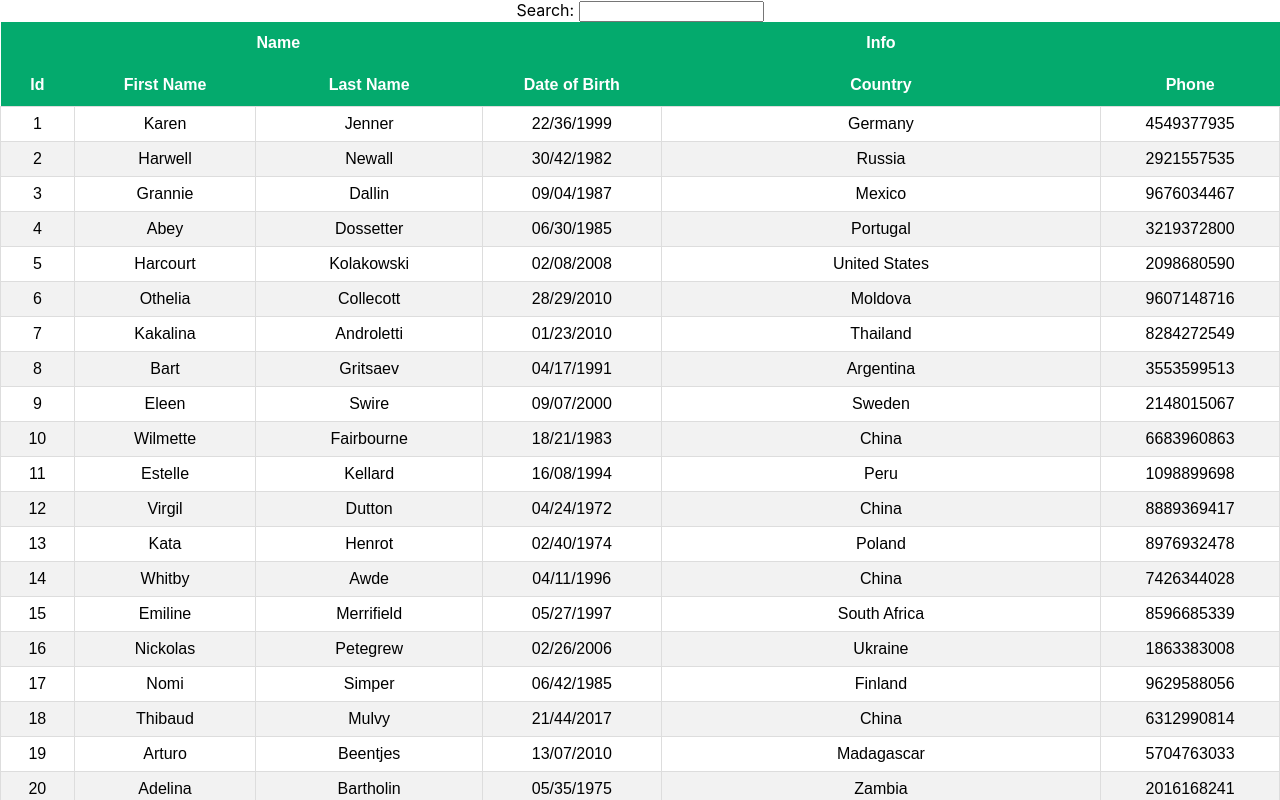
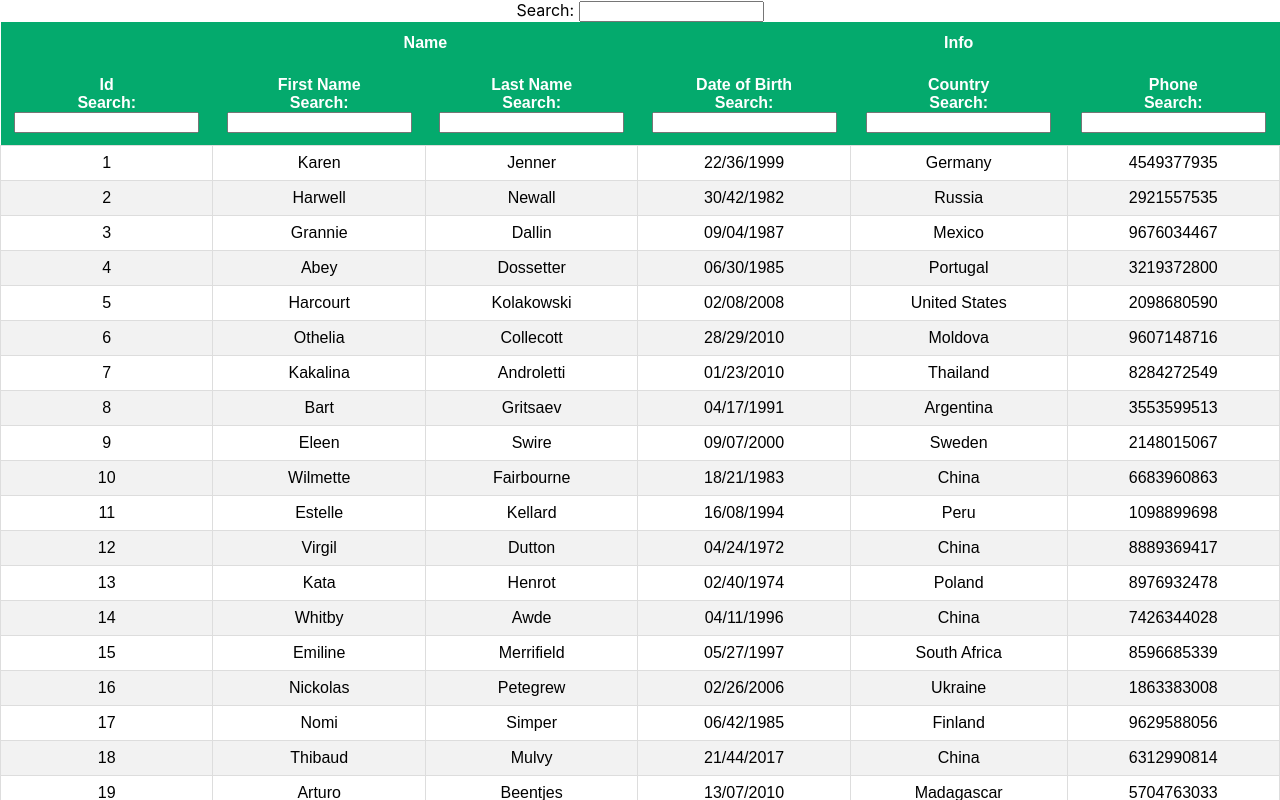
Before and after one commit to pradeep2165/react-table, a React (Create React App) app: page / in a window 1280 px wide. Shown: the top 800 px of the page. Built offline with nearby package versions, Linux system fonts and the light colour scheme.

Commit message:
column filtering

```diff
--- /dev/null
+++ b/src/conponents/ColumnFilter.js
@@ -0,0 +1,10 @@
+import React from "react";
+
+export const ColumnFilter = ({ column }) => {
+  const { filterValue, setFilter } = column;
+  return (
+    <span>
+      Search: <input type="text" value={filterValue || ""} onChange={(e) => setFilter(e.target.value)} />
+    </span>
+  );
+};
--- a/src/conponents/FilteringTable.js
+++ b/src/conponents/FilteringTable.js
@@ -1,5 +1,5 @@
 import React, { useMemo } from "react";
-import { useTable, useGlobalFilter } from "react-table";
+import { useTable, useGlobalFilter, useFilters } from "react-table";
 import MOCK_DATA from "./MOCK_DATA.json";
 import { GROUPED_COLUMNS } from "./column";
 import "./table.css";
@@ -14,6 +14,7 @@
       columns,
       data,
     },
+    useFilters,
     useGlobalFilter
   );
   const { globalFilter } = state;
@@ -26,7 +27,10 @@
           {headerGroups.map((headerGroups) => (
             <tr {...headerGroups.getHeaderGroupProps()}>
               {headerGroups.headers.map((column) => (
-                <th {...column.getHeaderProps()}>{column.render("Header")}</th>
+                <th {...column.getHeaderProps()}>
+                  {column.render("Header")}
+                  <div>{column.canFilter ? column.render("Filter") : null}</div>
+                </th>
               ))}
             </tr>
           ))}
--- a/src/conponents/column.js
+++ b/src/conponents/column.js
@@ -1,35 +1,44 @@
 import { format } from "date-fns";
-
+import { ColumnFilter } from "./ColumnFilter";
 export const COLUMNS = [
   {
     Header: "Id",
     Footer: "Id",
     accessor: "id",
+    Filter: ColumnFilter,
   },
   {
     Header: "First Name",
     Footer: "First Name",
     accessor: "first_name",
+    Filter: ColumnFilter,
   },
   {
     Header: "Last Name",
     Footer: "Last Name",
     accessor: "last_name",
+    Filter: ColumnFilter,
   },
   {
     Header: "Date of Birth",
     Footer: "Date of Birth",
     accessor: "date_of_birth",
+    Cell: ({ value }) => {
+      return format(new Date(value), "dd/mm/yyyy");
+    },
+    Filter: ColumnFilter,
   },
   {
     Header: "Country",
     Footer: "Country",
     accessor: "country",
+    Filter: ColumnFilter,
   },
   {
     Header: "Phone",
     Footer: "Phone",
     accessor: "phone",
+    Filter: ColumnFilter,
   },
 ];
 
@@ -38,6 +47,7 @@
     Header: "Id",
     Footer: "Id",
     accessor: "id",
+    Filter: ColumnFilter,
   },
   {
     Header: "Name",
@@ -47,11 +57,13 @@
         Header: "First Name",
         Footer: "First Name",
         accessor: "first_name",
+        Filter: ColumnFilter,
       },
       {
         Header: "Last Name",
         Footer: "Last Name",
         accessor: "last_name",
+        Filter: ColumnFilter,
       },
     ],
   },
@@ -66,16 +78,19 @@
         Cell: ({ value }) => {
           return format(new Date(value), "dd/mm/yyyy");
         },
+        Filter: ColumnFilter,
       },
       {
         Header: "Country",
         Footer: "Country",
         accessor: "country",
+        Filter: ColumnFilter,
       },
       {
         Header: "Phone",
         Footer: "Phone",
         accessor: "phone",
+        Filter: ColumnFilter,
       },
     ],
   },
```
